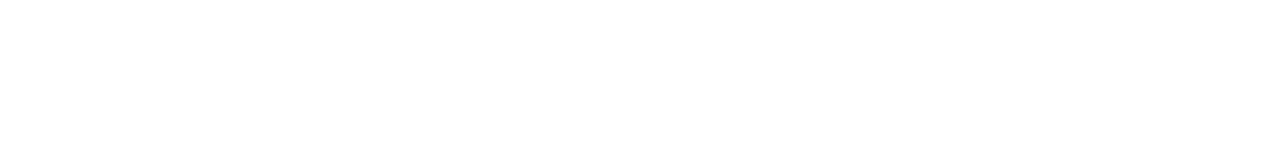
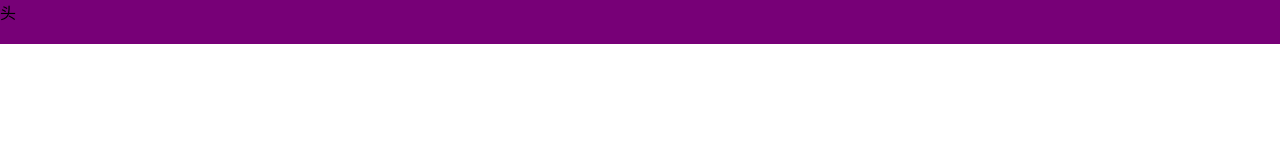
Before and after one commit to xunpei/1129, a plain HTML site: page app/index.html in a window 1280 px wide. Drawn offline with Linux system fonts and the light colour scheme.

Commit message:
项目头完成

```diff
--- a/app/css/index.css
+++ b/app/css/index.css
@@ -13,3 +13,9 @@ body {
     width: 100%;
     height: 100%;
 }
+
+header {
+    width: 100%;
+    height: 44px;
+    background: #707;
+}
--- a/app/index.html
+++ b/app/index.html
@@ -11,7 +11,7 @@
 
 <body>
     <div class="box">
-
+        <header>头</header>
     </div>
 </body>
 
```
